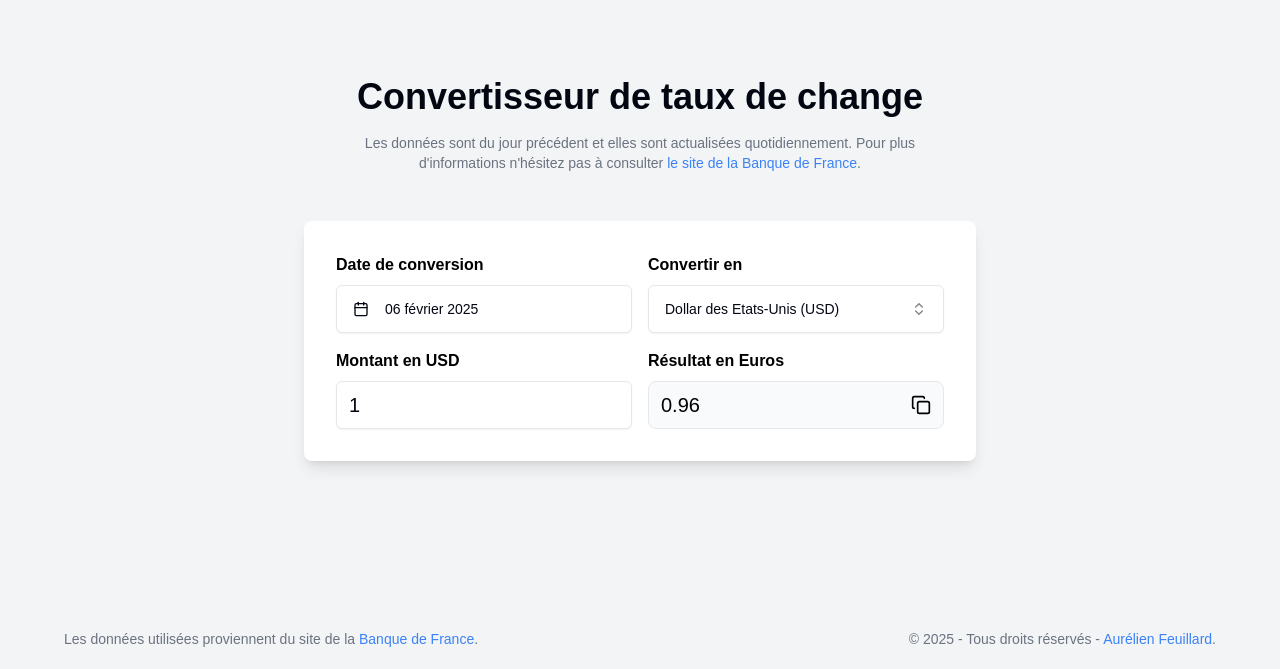
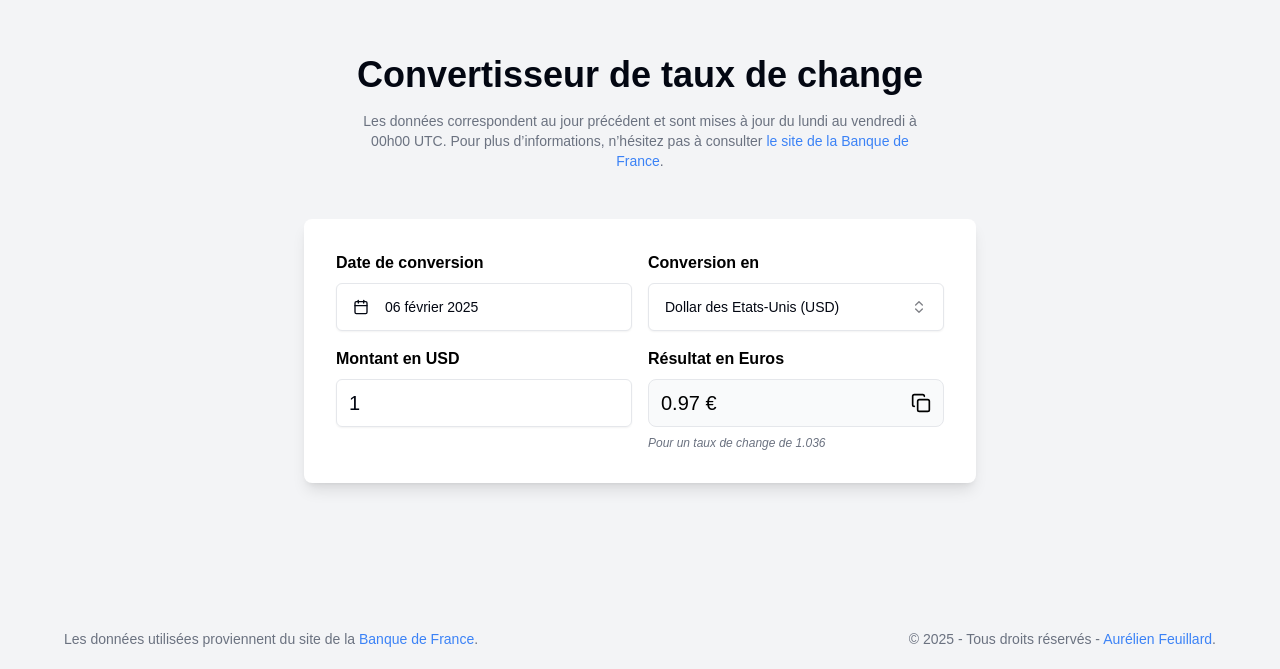
Before and after one commit to aurelien-f/convert-taux-bdf, a Next.js app: page / in a window 1280 px wide. Shown: the part 131-800 px from the top of the page. Built offline with nearby package versions, Linux system fonts and the light colour scheme.

Commit message:
update text / calcul conversion / schedule

```diff
--- a/src/app/page.tsx
+++ b/src/app/page.tsx
@@ -13,7 +13,7 @@ export default async function Home() {
       <div>
         <h1 className="text-4xl font-bold text-center mb-4">Convertisseur de taux de change</h1>
         <div className="flex flex-col gap-2 md:max-w-xl md:mx-auto">
-          <p className="text-center text-sm text-gray-500">Les données sont du jour précédent et elles sont actualisées quotidiennement. Pour plus d&apos;informations n&apos;hésitez pas à consulter <a target="_blank" href="https://www.banque-france.fr/fr/publications-et-statistiques/statistiques?theme%5B7194%5D=7194&sub_theme%5B7205%5D=7205" className="text-blue-500">le site de la Banque de France</a>.</p>
+          <p className="text-center text-sm text-gray-500">Les données correspondent au jour précédent et sont mises à jour du lundi au vendredi à 00h00 UTC. Pour plus d’informations, n’hésitez pas à consulter <a target="_blank" href="https://www.banque-france.fr/fr/publications-et-statistiques/statistiques?theme%5B7194%5D=7194&sub_theme%5B7205%5D=7205" className="text-blue-500">le site de la Banque de France</a>.</p>
         </div>
       </div>
       <article className="bg-white p-8 rounded-lg shadow-lg w-full max-w-2xl">
--- a/src/components/SearchBar.tsx
+++ b/src/components/SearchBar.tsx
@@ -59,7 +59,7 @@ export default function SearchBar({ initialRate, updateRates, titles }: SearchBa
       setErrorRate(true);
     } else {
       const result = Number(amount) * (1 / rate);
-      setResult(Math.floor(result * 100) / 100);
+      setResult(Math.round(result * 100) / 100);
       setErrorRate(false);
     }
   };
@@ -114,7 +114,7 @@ export default function SearchBar({ initialRate, updateRates, titles }: SearchBa
       </div>
 
       <div className="flex flex-col gap-2">
-        <p className="text-black font-bold">Convertir en</p>
+        <p className="text-black font-bold">Conversion en</p>
         <Popover open={open} onOpenChange={setOpen}>
           <PopoverTrigger asChild>
             <Button
@@ -177,16 +177,18 @@ export default function SearchBar({ initialRate, updateRates, titles }: SearchBa
 
       <div className="flex flex-col gap-2">
         <p className="text-black font-bold">Résultat en Euros</p>
-        <div className="w-full p-3 h-12 flex items-center justify-between text-xl border rounded-lg bg-gray-50 text-black">
-          <span>{result}</span>
+        <div className="w-full p-3 h-12 flex items-center justify-between text-xl border rounded-lg bg-gray-50 text-black cursor-pointer" onClick={copyToClipboard}>
+          <span>{result} €</span>
           <button
-            onClick={copyToClipboard}
             className="hover:text-gray-600 transition-colors"
             title="Copier le résultat"
           >
             <Copy className="h-5 w-5" />
           </button>
         </div>
+        <p className="text-gray-500 italic text-xs">
+          Pour un taux de change de {toCurrency}
+        </p>
       </div>
     </div>
   </>;
```
